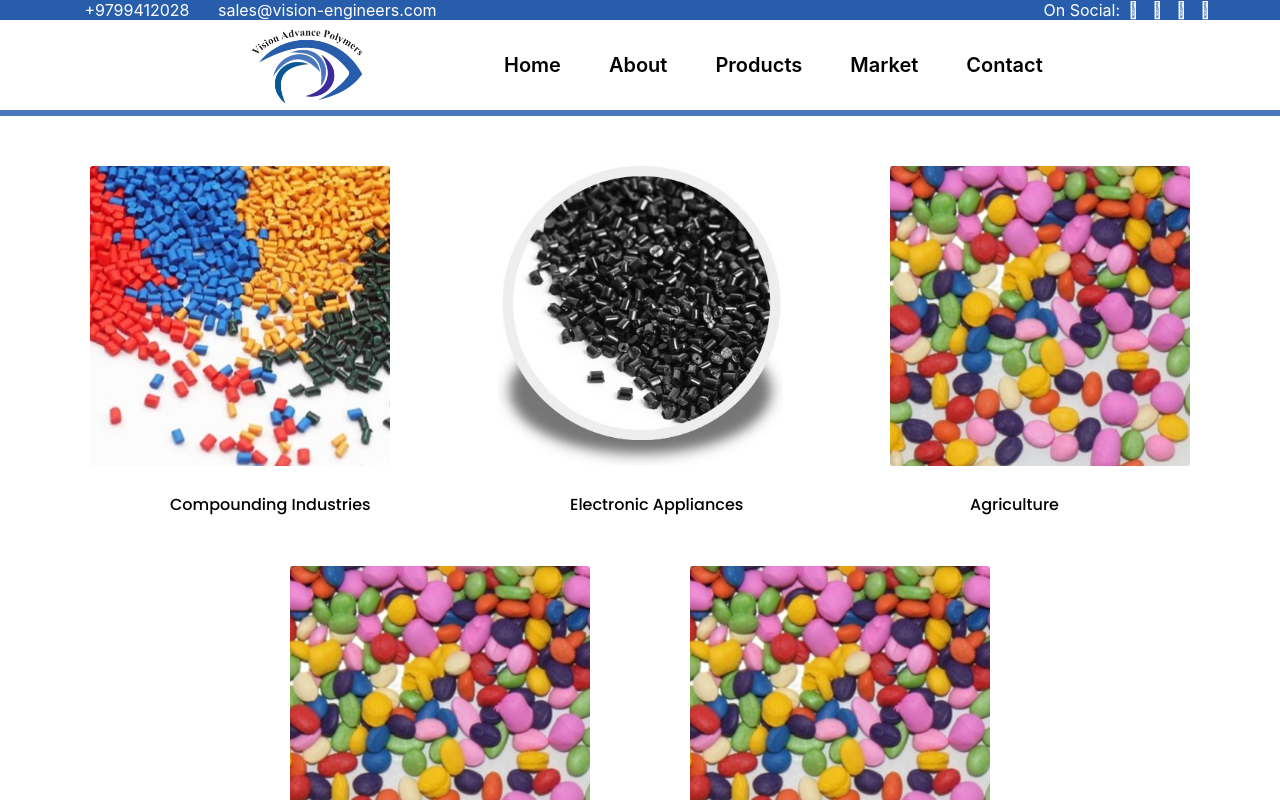
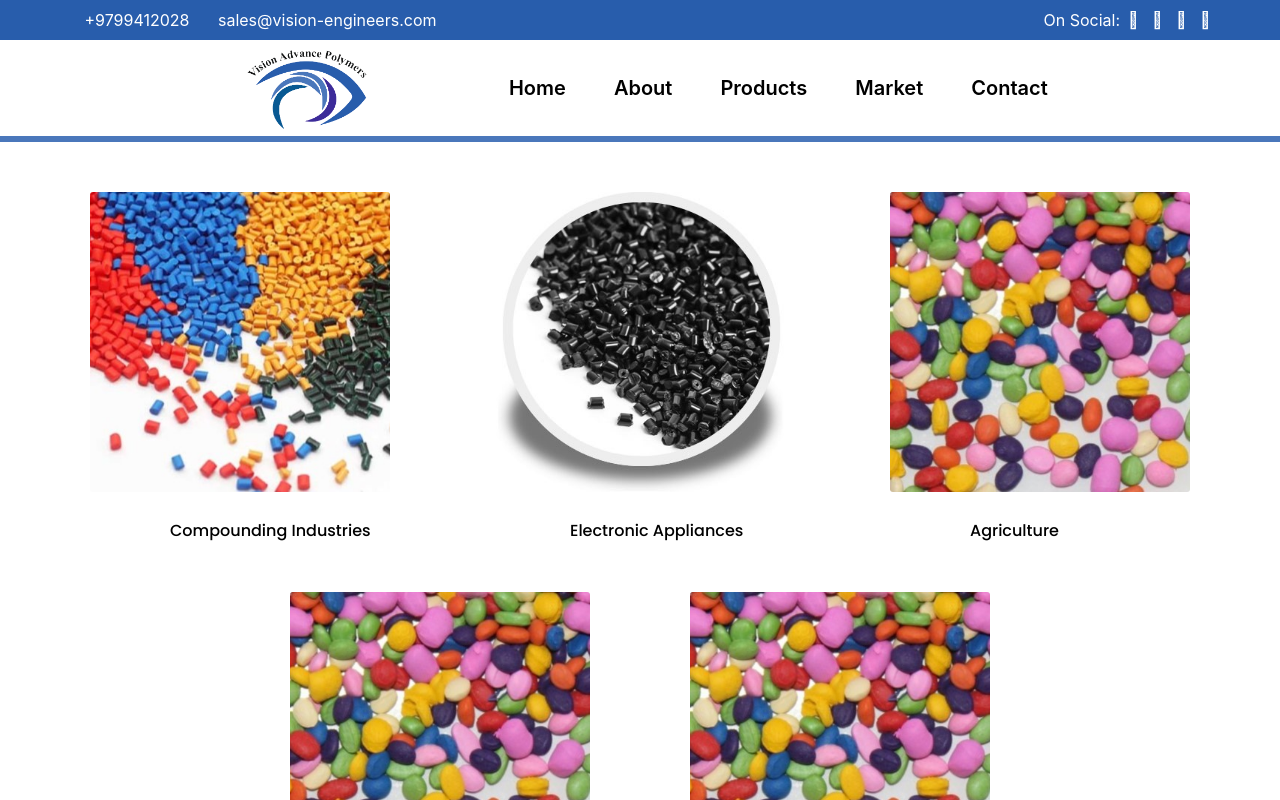
Before and after one commit to akshit-gautam/VisionAdvancedpolymers, a React (Create React App) app: page /market/recycling in a window 1280 px wide. Shown: the top 800 px of the page. Built offline with nearby package versions, Linux system fonts and the light colour scheme; some icons are missing.

Commit message:
hieghtset

```diff
--- a/src/components/Navbar/navbar.css
+++ b/src/components/Navbar/navbar.css
@@ -10,6 +10,7 @@
   justify-content: space-between;
   padding: 0 5%;
   align-items: center;
+  height: 5vh;
   background:rgb(40, 93, 172);
 }
 
@@ -28,7 +29,7 @@
   display: flex;
   align-items: center;
   justify-content: center;
-  height: 5.6rem;
+  height: 6rem;
   gap: 10%;
   position: relative;
 }
```
